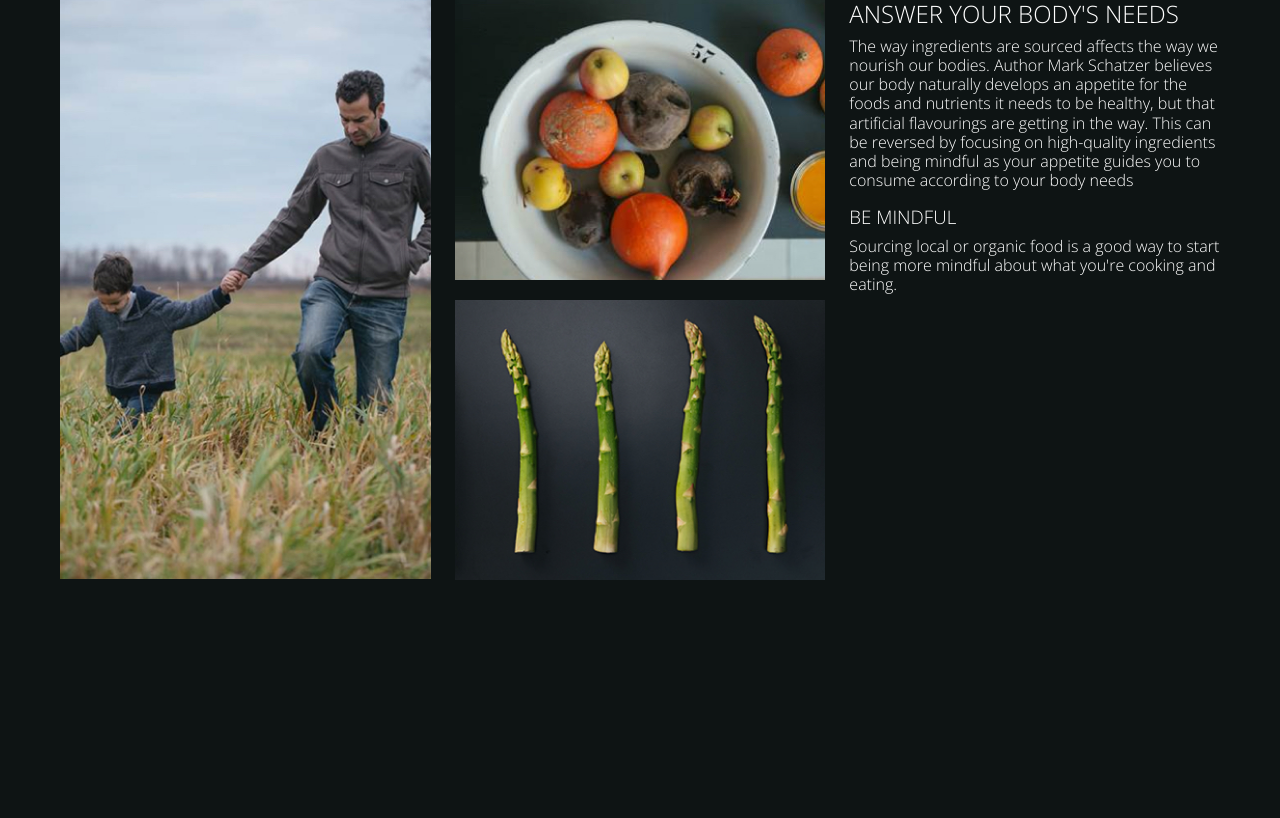
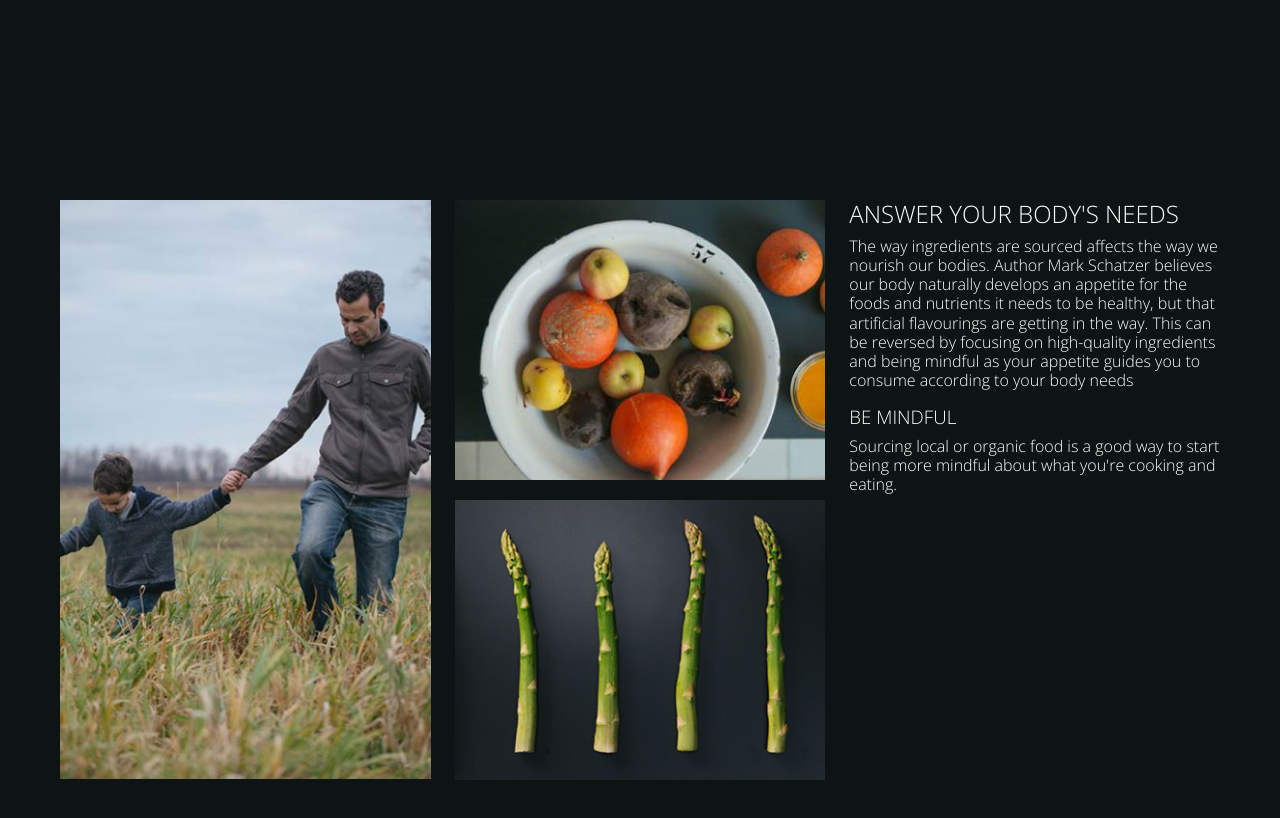
Before and after one commit to ianpamintuan/filta-fe, a website built with Vite: page index.html in a window 1280 px wide. Built offline with nearby package versions, Linux system fonts and the light colour scheme.

Commit message:
feat: Add container padding

```diff
--- a/style.css
+++ b/style.css
@@ -52,5 +52,5 @@ img {
 .container {
   max-width: var(--page-width);
   margin: 0 auto;
-  padding: 0 var(--page-margin);
+  padding: 200px var(--page-margin);
 }
```
